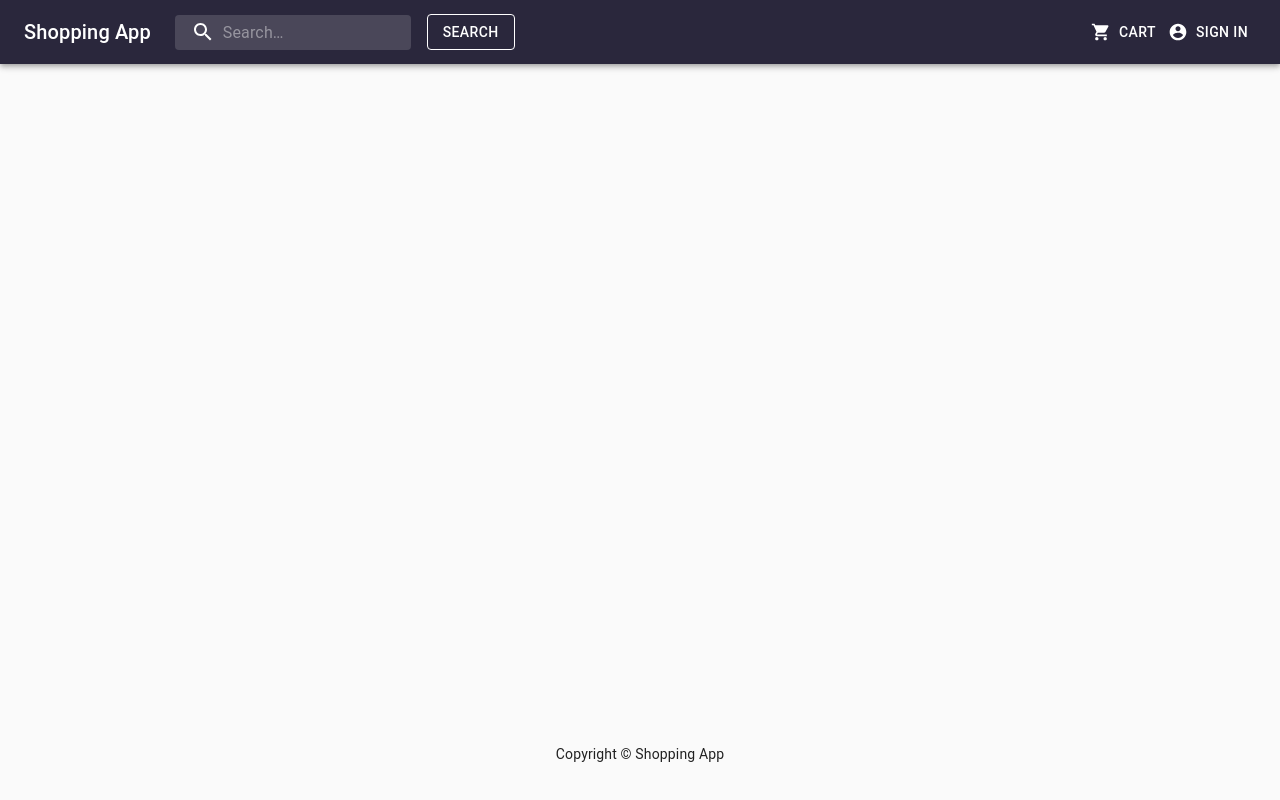
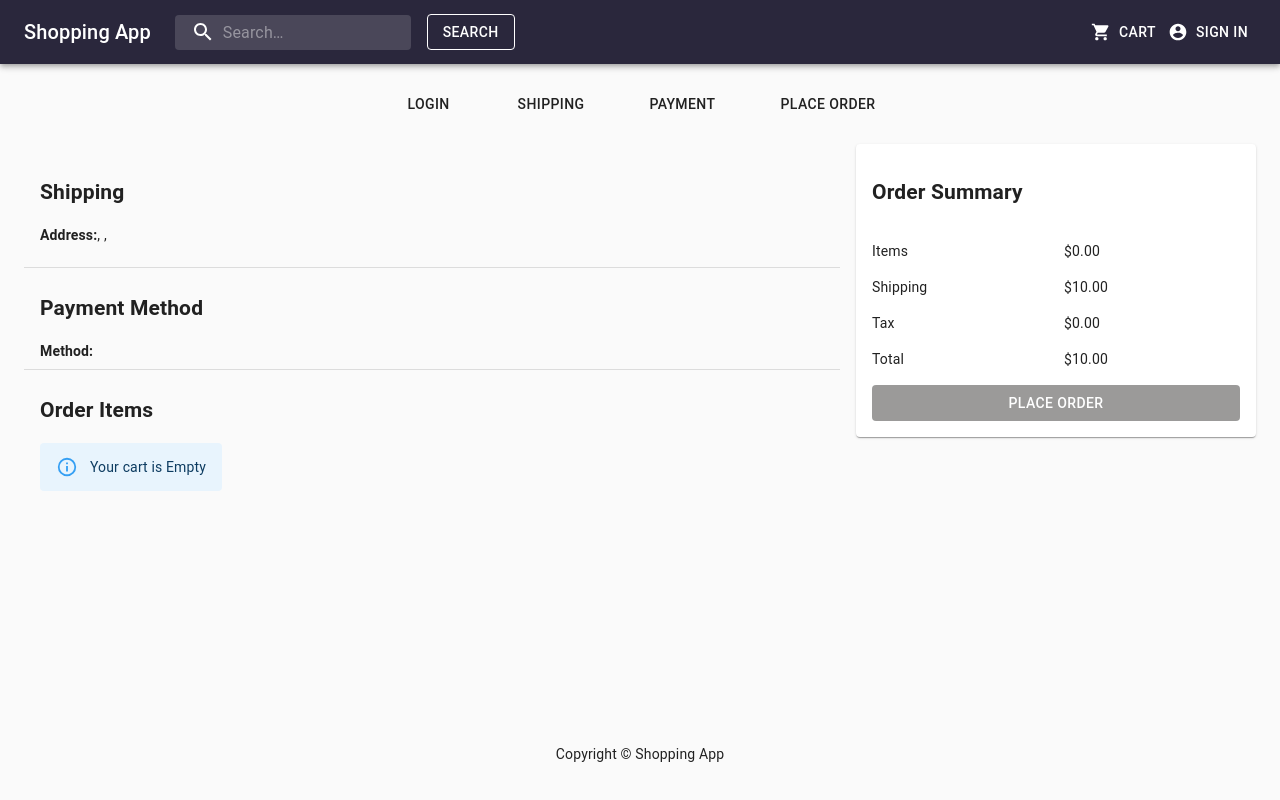
Before and after one commit to Ramyarajendra/Shopping-App, a React (Create React App) app in the folder frontend/: page /placeorder in a window 1280 px wide. Built offline with nearby package versions, Linux system fonts and the light colour scheme.

Commit message:
Placeorder screen added

```diff
--- a/frontend/src/App.js
+++ b/frontend/src/App.js
@@ -11,6 +11,7 @@ import RegisterScreen from './screens/RegisterScreen';
 import ProfileScreen from './screens/ProfileScreen';
 import ShippingScreen from './screens/ShippingScreen';
 import PaymentScreen from './screens/PaymentScreen';
+import PlaceOrderScreen from './screens/PlaceOrderScreen';
 
 function App() {
   return (
@@ -24,6 +25,7 @@ function App() {
           <Route path='/product/:id' component={ProductScreen} />
           <Route path='/shipping' component={ShippingScreen} />
           <Route path='/payment' component={PaymentScreen} />
+          <Route path='/placeorder' component={PlaceOrderScreen} />
 
 
           {/* '?' after id is used to make id optional in the url */}
--- a/frontend/src/actions/cartActions.js
+++ b/frontend/src/actions/cartActions.js
@@ -32,7 +32,7 @@ export const saveShippingAddress = (data) => (dispatch) =>{
         type: CART_SAVE_SHIPPING_ADDRESS,
         payload:data
     })
-    localStorage.setItem('shippingAdress', JSON.stringify(data))
+    localStorage.setItem('shippingAddress', JSON.stringify(data))
 }
 export const savePaymentMethod = (data) => (dispatch) =>{
     dispatch({
--- a/frontend/src/components/CheckoutSteps.js
+++ b/frontend/src/components/CheckoutSteps.js
@@ -1,8 +1,5 @@
 import React from 'react'
-import { AppBar, BottomNavigation, BottomNavigationAction, Box, Button, makeStyles, Toolbar } from '@material-ui/core'
-import RestoreIcon from '@material-ui/icons/Restore';
-import FavoriteIcon from '@material-ui/icons/Favorite';
-import LocationOnIcon from '@material-ui/icons/LocationOn';
+import { Box, Button, makeStyles, Toolbar } from '@material-ui/core'
 import { Link } from 'react-router-dom'
 
 const useStyles = makeStyles({
@@ -14,7 +11,7 @@ const CheckoutSteps = ({ step1, step2, step3, step4 }) => {
     const classes = useStyles()
 
     return (
-        <AppBar position='static' color='inherit'>
+        <div position='static' color='inherit'>
             <Toolbar>
                 <Box className={classes.title} style={{display: 'flex', justifyContent:'space-around'}}>
                     <Box>
@@ -40,14 +37,14 @@ const CheckoutSteps = ({ step1, step2, step3, step4 }) => {
                     </Box>
                     <Box>
                         {step4 ? (
-                            <Button><Link className='link-style' to='/placeorder'>Placeorder</Link></Button>
+                            <Button><Link className='link-style' to='/placeorder'>Place Order</Link></Button>
                         ) : (
-                            <Button disabled style={{opacity: 0.5}}>Placeorder</Button>
+                            <Button disabled style={{opacity: 0.5}}>Place Order</Button>
                         )}
                     </Box>
                 </Box>
             </Toolbar>
-        </AppBar>
+        </div>
     )
 }
 
--- a/frontend/src/components/Header.js
+++ b/frontend/src/components/Header.js
@@ -23,7 +23,7 @@ const useStyles = makeStyles((theme) => ({
   },
   title: {
     display: 'none',
-    [theme.breakpoints.up('sm')]: {
+    [theme.breakpoints.up('md')]: {
       display: 'block',
     },
   },
--- /dev/null
+++ b/frontend/src/screens/PlaceOrderScreen.js
@@ -0,0 +1,139 @@
+import { Box, Button, Card, Divider, Grid, List, ListItem, makeStyles } from '@material-ui/core'
+import React from 'react'
+import {useSelector, useDispatch} from 'react-redux'
+import { Link } from 'react-router-dom'
+import CheckoutSteps from '../components/CheckoutSteps'
+import FormContainer from '../components/FormContainer'
+import Message from '../components/Message'
+
+
+const useStyles = makeStyles((theme) =>({
+    disabledButton:{
+        opacity: 0.5
+    }
+  }));
+
+const PlaceOrderScreen = () => {
+    const classes = useStyles()
+    const cart = useSelector(state => state.cart)
+
+    const addDecimals = (num) => {
+        return (Math.round(num *100)/100).toFixed(2)
+    }
+
+    cart.itemsPrice = addDecimals(cart.cartItems.reduce((acc, item) => acc + (item.price * item.qty),0))
+
+    cart.shippingPrice = addDecimals(cart.itemsPrice > 100 ? 0 :10)
+
+    cart.taxPrice = addDecimals(Number((0.10 * cart.itemsPrice).toFixed(2)))
+
+    cart.totalPrice =( Number(cart.itemsPrice) + Number(cart.shippingPrice) + Number(cart.taxPrice)).toFixed(2)
+
+    const placeOrderHandler = () => {
+
+    }
+    return (
+        <>
+           <FormContainer><CheckoutSteps step1 step2 step3 step4/></FormContainer>
+           <Grid container spacing={2}>
+               <Grid item xs={12} md={8}>
+                    <List>
+                        <ListItem>
+                            <Box>
+                                <h2>Shipping</h2>
+                                <p>
+                                    <strong>Address:</strong>
+                                    {cart.shippingAddress.address}, {cart.shippingAddress.city} {cart.shippingAddress.postalCode} ,
+                                    {cart.shippingAddress.country}
+                                </p>
+                            </Box>
+                        </ListItem>
+                        <Divider/>
+                        <ListItem>
+                            <Box>
+                                <h2>Payment Method</h2>
+                                <strong>Method:</strong>
+                                {cart.paymentMethod}
+                            </Box>
+                        </ListItem>
+                        <Divider/>
+                        <ListItem>
+                            <Box component='div'>
+                                <h2>Order Items</h2>
+                                {cart.cartItems.length === 0 ? <Message>Your cart is Empty</Message>:
+                                <List>
+                                    {cart.cartItems.map((item, index) => (
+                                        <ListItem key={index}>
+                                            <Grid container spacing={2}>
+                                                <Grid item md={1}>
+                                                    <img src={item.image} alt={item.name} width='100%' height='auto' />
+                                                </Grid>
+                                                <Grid item md>
+                                                    <Link className='link-style' to={`/product/${item.product}`}>{item.name}</Link>
+                                                </Grid>
+                                                <Grid item md={4}>
+                                                    {item.qty} x ${item.price} = ${item.qty * item.price}
+                                                </Grid>
+                                            </Grid>
+                                        </ListItem>
+                                    ))}
+                                </List>}
+                            </Box>
+                        </ListItem>
+                    </List>
+               </Grid>
+               <Grid item md={4}>
+                    <Card>
+                        <List>
+                            <ListItem>
+                                <h2>Order Summary</h2>
+                            </ListItem>
+                            <ListItem>
+                                <Grid container spacing={2}>
+                                    <Grid item xs>
+                                        Items
+                                    </Grid>
+                                    <Grid item xs>${cart.itemsPrice}</Grid>
+                                </Grid>
+                            </ListItem>
+                            <ListItem>
+                                <Grid container spacing={2}>
+                                    <Grid item xs>
+                                        Shipping
+                                    </Grid>
+                                    <Grid item xs>${cart.shippingPrice}</Grid>
+                                </Grid>
+                            </ListItem>
+                            <ListItem>
+                                <Grid container spacing={2}>
+                                    <Grid item xs>
+                                        Tax
+                                    </Grid>
+                                    <Grid item xs>${cart.taxPrice}</Grid>
+                                </Grid>
+                            </ListItem>
+                            <ListItem>
+                                <Grid container spacing={2}>
+                                    <Grid item xs>
+                                        Total
+                                    </Grid>
+                                    <Grid item xs>${cart.totalPrice}</Grid>
+                                </Grid>
+                            </ListItem>
+                            <ListItem>
+                                <Button style={{ backgroundColor: '#393836', color:'#fff'}}
+                                 disabled={cart.cartItems.length === 0}
+                                     classes={{ disabled: classes.disabledButton }}
+                                     variant='contained'
+                                     fullWidth
+                                     onClick={placeOrderHandler}>Place Order</Button>
+                            </ListItem>
+                        </List>
+                    </Card>
+               </Grid>
+           </Grid>
+        </>
+    )
+}
+
+export default PlaceOrderScreen
```
Also changed, not shown: frontend/src/reducers/cartReducers.js (indentation only).
